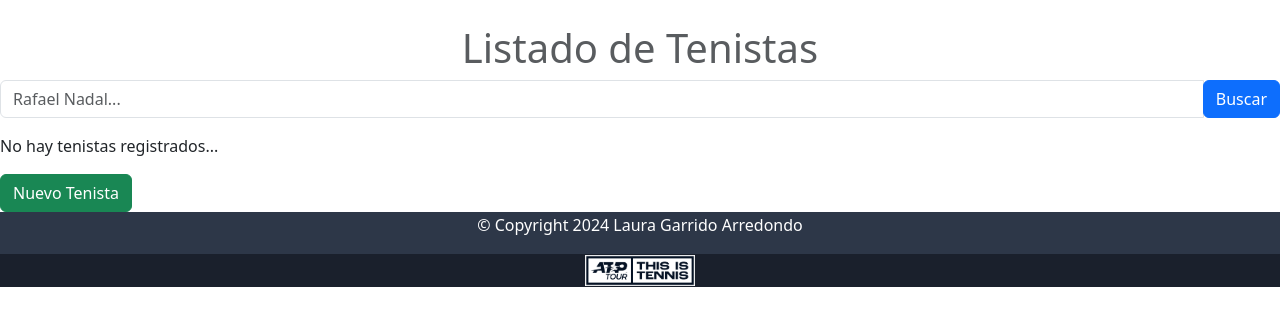
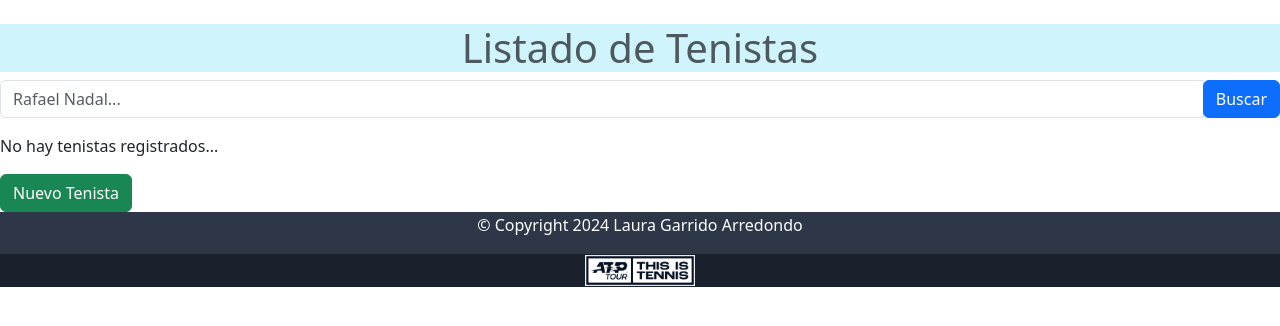
Before and after one commit to LauraGarridoArredondo/ATP_Laura_LARAVEL, a Laravel app: page /tenistas in a window 1280 px wide. Shown: the part 70-396 px from the top of the page. Run offline with Laravel 12, Linux system fonts and the light colour scheme; data that the repository does not hold is empty; parts of the project's set-up code (start-up, migrations or seed data) failed here and were passed over.

Commit message:
Añadido cambios de color

```diff
--- a/resources/views/tenistas/index.blade.php
+++ b/resources/views/tenistas/index.blade.php
@@ -14,7 +14,7 @@
 <body>
 @include('header')
 <BR>
-<h1 class="text-center text-muted">Listado de Tenistas</h1>
+<h1 class="text-center text-muted bg-info-subtle">Listado de Tenistas</h1>
 
 <form action="{{ route('tenistas.index') }}" class="mb-3" method="get">
 @csrf
```
